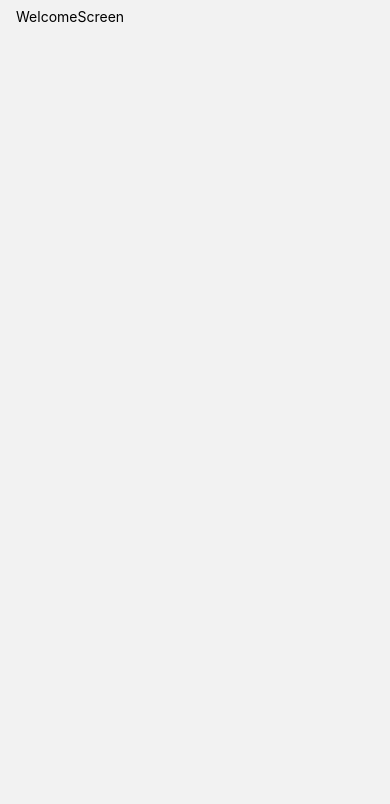
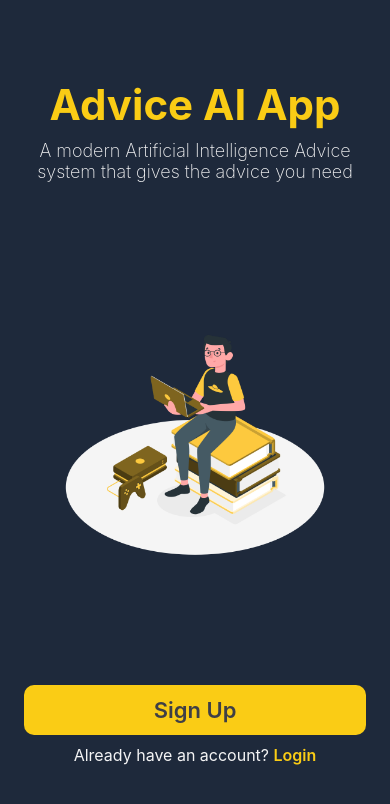
Before and after one commit to hngx-org/advice-ai-app, a React Native app: screen /Welcome in a window 390 px wide. Shown: the top 804 px of the page. Built offline with nearby package versions, Linux system fonts and the light colour scheme.

Commit message:
WelcomeScreen Added

```diff
--- /dev/null
+++ b/assets/images/index.ts
@@ -0,0 +1,3 @@
+export const images = {
+  welcomeImage: require("./welcome.png"),
+};
--- a/components/shared/AppScreen.tsx
+++ b/components/shared/AppScreen.tsx
@@ -2,6 +2,7 @@ import { StyleSheet, ViewStyle } from "react-native";
 import { StatusBar } from "expo-status-bar";
 import React from "react";
 import { SafeAreaView } from "react-native-safe-area-context";
+import { theme } from "../../theme";
 
 interface Props {
   children: React.ReactNode;
@@ -11,9 +12,15 @@ interface Props {
 const AppScreen = ({ children, style }: Props) => {
   return (
     <SafeAreaView
-      style={{ flex: 1, paddingVertical: 8, paddingHorizontal: 16, ...style }}
+      style={{
+        flex: 1,
+        paddingVertical: 12,
+        paddingHorizontal: 24,
+        backgroundColor: theme.bgColor,
+        ...style,
+      }}
     >
-      <StatusBar style="auto" />
+      <StatusBar style="light" backgroundColor={theme.statusbarColor} />
 
       {children}
     </SafeAreaView>
--- a/screens/WelcomeScreen.tsx
+++ b/screens/WelcomeScreen.tsx
@@ -1,15 +1,107 @@
-import { StyleSheet, Text, View } from "react-native";
+import { StyleSheet, Text, View, Image, TouchableOpacity } from "react-native";
 import React from "react";
 import { NativeStackScreenProps } from "@react-navigation/native-stack";
 import { RootStackParamList } from "../navigation/AppNavigation";
 import { AppScreen } from "../components/shared";
+import { theme } from "../theme";
+import { images } from "../assets/images";
 
 type Props = NativeStackScreenProps<RootStackParamList, "Welcome">;
 
 const WelcomeScreen = ({ navigation }: Props) => {
   return (
     <AppScreen>
-      <Text>WelcomeScreen</Text>
+      <View
+        style={{
+          flex: 1,
+          marginVertical: 16,
+          justifyContent: "space-around",
+          alignItems: "center",
+        }}
+      >
+        <View style={{ flexDirection: "column", gap: 10, width: "100%" }}>
+          <Text
+            style={{
+              fontSize: 42,
+              color: theme.secColor,
+              textAlign: "center",
+              fontWeight: "700",
+            }}
+          >
+            Advice AI App
+          </Text>
+          <Text
+            style={{
+              fontSize: 18,
+              color: theme.textLight,
+              textAlign: "center",
+              fontWeight: "200",
+            }}
+          >
+            A modern Artificial Intelligence Advice system that gives the advice
+            you need
+          </Text>
+        </View>
+
+        <Image
+          source={images.welcomeImage}
+          style={{
+            width: 300,
+            height: 300,
+            resizeMode: "center",
+          }}
+        />
+
+        <View style={{ flexDirection: "column", gap: 10, width: "100%" }}>
+          <TouchableOpacity
+            onPress={() => navigation.navigate("Signup")}
+            style={{
+              alignItems: "center",
+              justifyContent: "center",
+              paddingVertical: 12,
+              paddingHorizontal: 20,
+              borderRadius: 10,
+              backgroundColor: theme.secColor,
+              width: "100%",
+            }}
+          >
+            <Text
+              style={{ fontWeight: "600", fontSize: 22, color: theme.textDark }}
+            >
+              Sign Up
+            </Text>
+          </TouchableOpacity>
+
+          <View
+            style={{
+              flexDirection: "row",
+              justifyContent: "center",
+            }}
+          >
+            <Text
+              style={{
+                fontSize: 16,
+                color: theme.textLight,
+                fontWeight: "400",
+              }}
+            >
+              Already have an account?{" "}
+            </Text>
+
+            <TouchableOpacity onPress={() => navigation.navigate("Login")}>
+              <Text
+                style={{
+                  fontSize: 16,
+                  color: theme.secColor,
+                  fontWeight: "600",
+                }}
+              >
+                Login
+              </Text>
+            </TouchableOpacity>
+          </View>
+        </View>
+      </View>
     </AppScreen>
   );
 };
--- /dev/null
+++ b/theme/index.ts
@@ -0,0 +1,9 @@
+export const theme = {
+  statusbarColor: "#0F172A",
+  bgColor: "#1E293B",
+
+  textLight: "#F4F4F5",
+  textDark: "#3F3F46",
+
+  secColor: "#FACC15",
+};
```
Also changed, not shown: assets/images/welcome.png (added).
